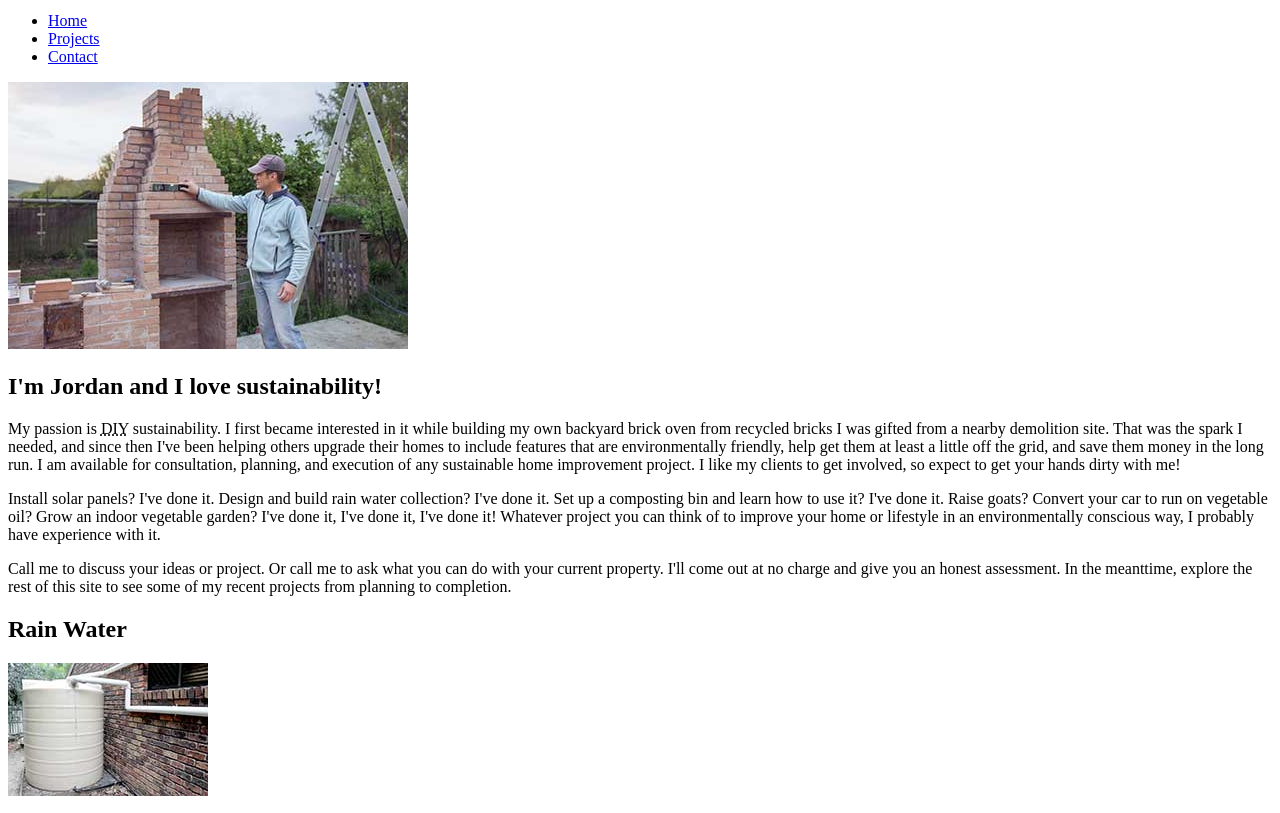
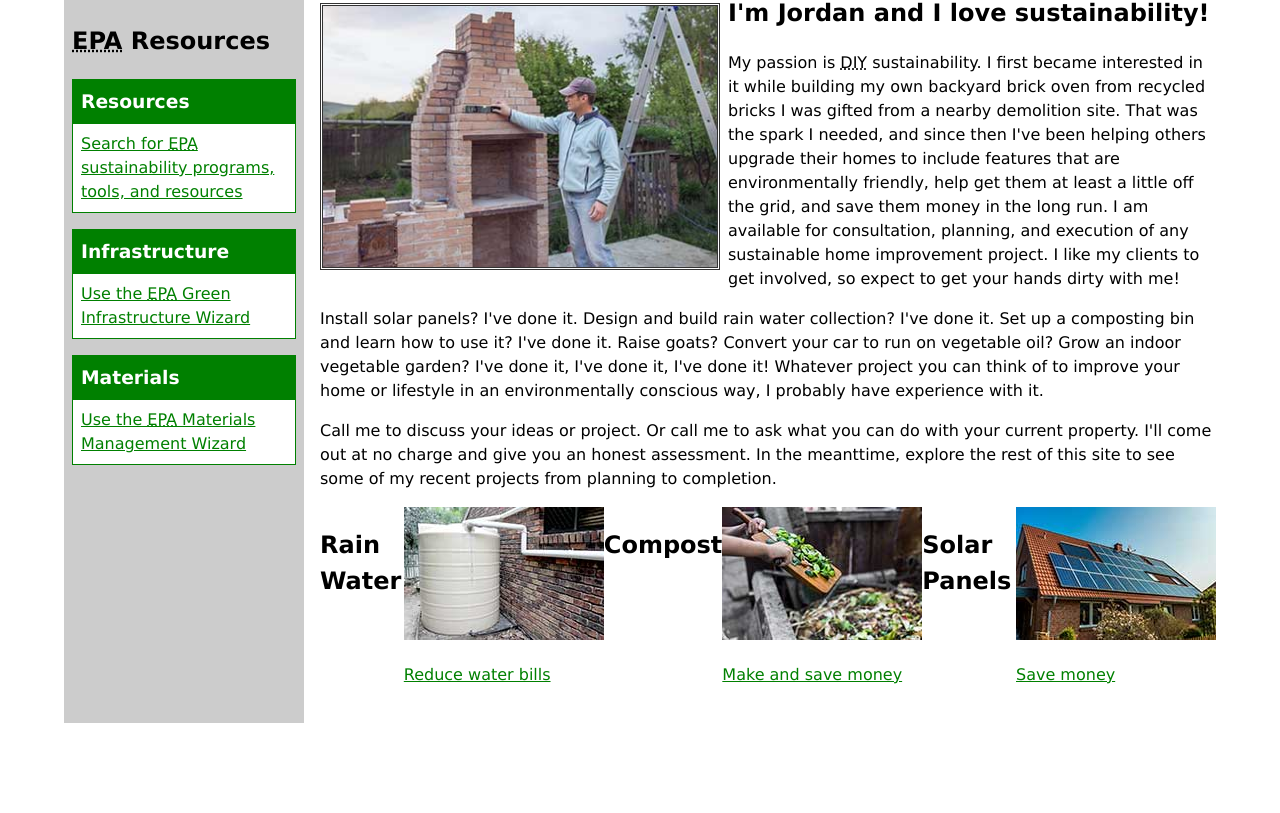
Before and after one commit to ThePyLabLAN/CSS, a plain HTML site: page index.html in a window 1280 px wide. Shown: the part 188-1001 px from the top of the page. After the commit the page ends 911 px from the top, so only its background shows below. Drawn offline with Linux system fonts and the light colour scheme.

Commit message:
Update index.html

```diff
--- a/index.html
+++ b/index.html
@@ -3,7 +3,7 @@
   <head>
     <meta charset="utf-8">
     <title>Sustainable Living by Jordan</title>
-    <link rel = 'stylesheet' href="css/sustain2.css">
+    <link rel = 'stylesheet' href="css/sustain.css">
   </head>
 
   <body>
```
